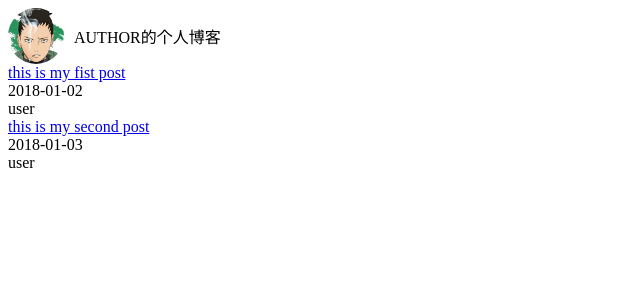
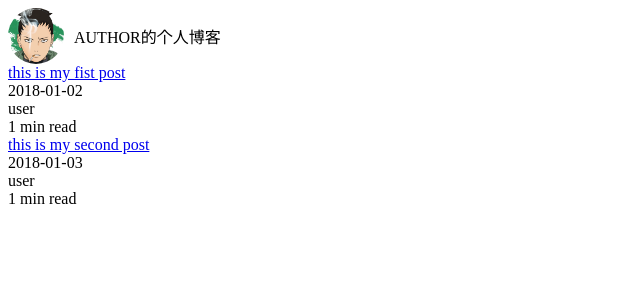
Before and after one commit to Shikamaru-c/www.cenchaochao.cc, a React app: page / in a window 1280 px wide. Shown: the top 300 px of the page, without its empty margins (0-640 px from the left). Built offline with nearby package versions, Linux system fonts and the light colour scheme.

Commit message:
feat: add reading time

```diff
--- a/gen/gen.js
+++ b/gen/gen.js
@@ -2,6 +2,7 @@ const fs = require('fs')
 const path = require('path')
 const glob = require('glob')
 const markdown = require('markdown').markdown
+const readingTime = require('reading-time')
 const POSTS_PATH = path.resolve(__dirname, '../src/posts')
 
 glob(`${POSTS_PATH}/*.md`, (err, files) => {
@@ -23,6 +24,9 @@ glob(`${POSTS_PATH}/*.md`, (err, files) => {
     let content = arrayContent.join(split)
     content = content.startsWith('\r\n\r\n') ? content.replace('\r\n\r\n', '') : content
 
+    // compute markdown reading time
+    header.readingTime = readingTime(content)
+
     return {
       header,
       content: markdown.toHTML(content)
--- a/package.json
+++ b/package.json
@@ -44,9 +44,8 @@
     "react-app-polyfill": "^0.2.0",
     "react-dev-utils": "^7.0.0",
     "react-dom": "^16.7.0",
-    "react-redux": "^6.0.0",
     "react-router-dom": "^4.3.1",
-    "redux": "^4.0.1",
+    "reading-time": "^1.1.3",
     "resolve": "1.8.1",
     "sass-loader": "7.1.0",
     "style-loader": "0.23.0",
--- a/src/components/Posts.js
+++ b/src/components/Posts.js
@@ -14,6 +14,7 @@ function Posts () {
               <Link to={`/${beautifyUrl(header.title)}/`}>{ header.title }</Link>
               <div>{ header.date }</div>
               <div>{ header.spoiler }</div>
+              <div>{ header.readingTime.text }</div>
             </div>
           )
         })
--- a/src/posts/posts.json
+++ b/src/posts/posts.json
@@ -1 +1 @@
-[{"header":{"title":"this is my fist post","date":"2018-01-02","spoiler":"user"},"content":"<h2>FIRST POST</h2>\n\n<ul><li>this is header</li><li>this is content</li><li>this is footer</li></ul>"},{"header":{"title":"this is my second post","date":"2018-01-03","spoiler":"user"},"content":"<h2>SECOND POST</h2>\n\n<ul><li>this is header</li><li>this is content</li><li>this is footer</li></ul>"}]
+[{"header":{"title":"this is my fist post","date":"2018-01-02","spoiler":"user","readingTime":{"text":"1 min read","minutes":0.075,"time":4500,"words":15}},"content":"<h2>FIRST POST</h2>\n\n<ul><li>this is header</li><li>this is content</li><li>this is footer</li></ul>"},{"header":{"title":"this is my second post","date":"2018-01-03","spoiler":"user","readingTime":{"text":"1 min read","minutes":0.075,"time":4500,"words":15}},"content":"<h2>SECOND POST</h2>\n\n<ul><li>this is header</li><li>this is content</li><li>this is footer</li></ul>"}]
```
Also changed, not shown: 1 other file (tests, documents, lock files or other folders).
